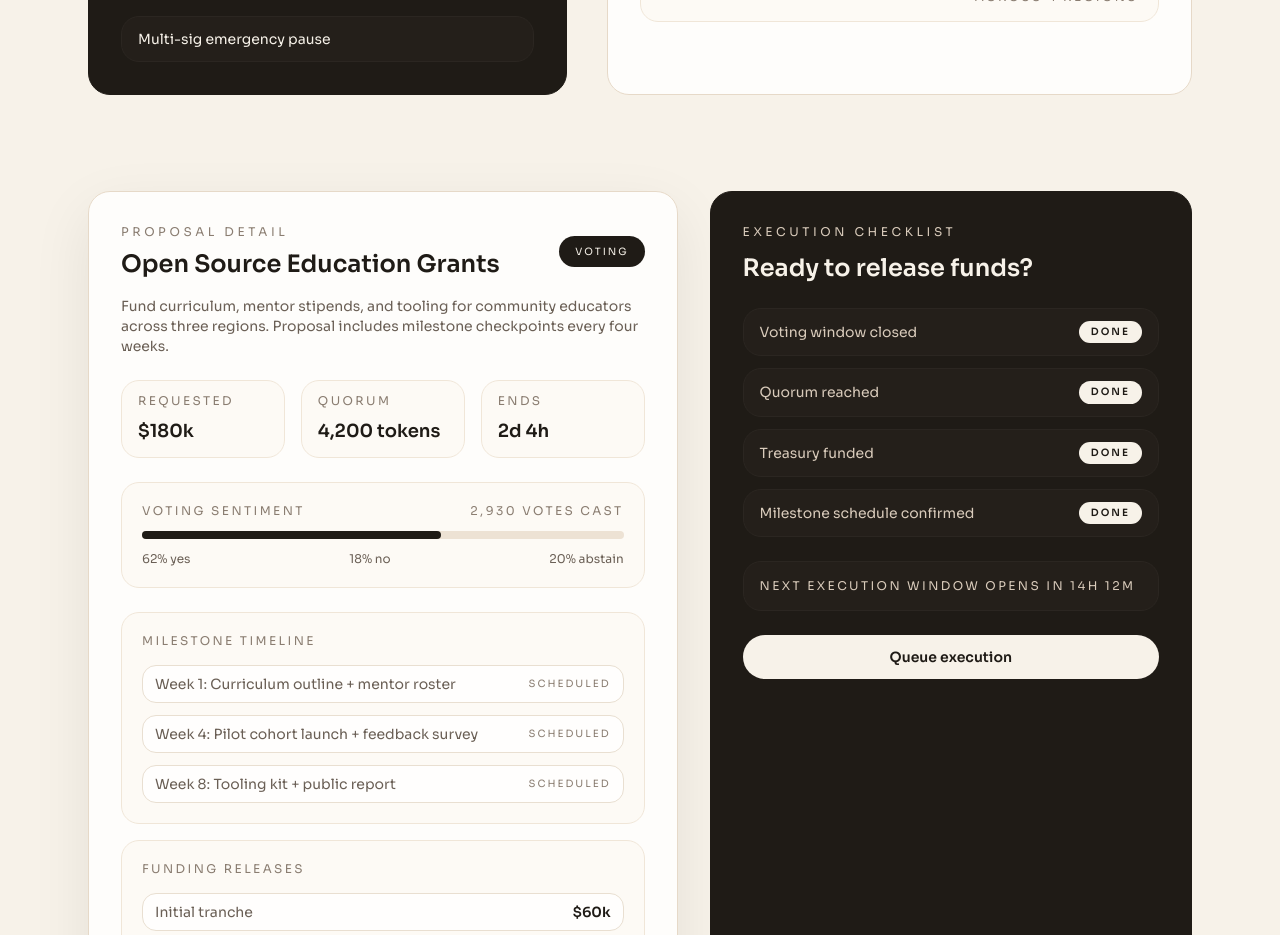
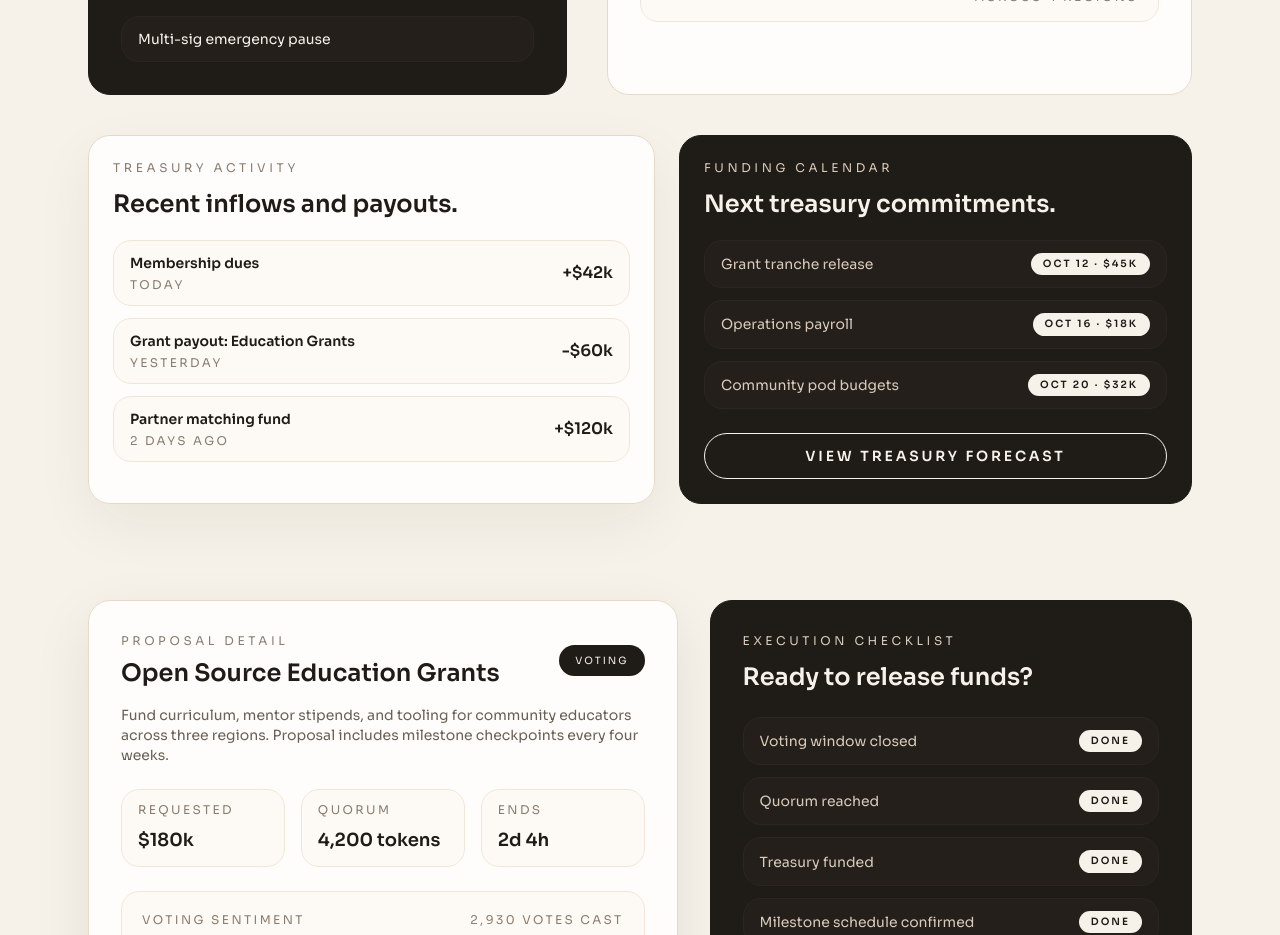
Before and after one commit to TYDev01/Community-Grant-DAO, a Next.js app in the folder frontend/: page / in a window 1280 px wide. Shown: the part 5860-6795 px from the top of the page. Built offline with nearby package versions, Linux system fonts and the light colour scheme.

Commit message:
added a trea<sury activity and funding calander

```diff
--- a/frontend/src/app/page.tsx
+++ b/frontend/src/app/page.tsx
@@ -971,6 +971,89 @@ export default function Home() {
                 </div>
               </div>
             </div>
+            <div className="mt-10 grid gap-6 lg:grid-cols-[1.05fr_0.95fr]">
+              <div className="rounded-3xl border border-[#e6d9c8] bg-white/80 p-6 shadow-[0_20px_60px_rgba(31,27,22,0.06)]">
+                <p className="text-xs uppercase tracking-[0.3em] text-[#8a7d71]">
+                  Treasury activity
+                </p>
+                <h3 className="mt-3 text-2xl font-semibold text-[#1f1b16] font-[var(--font-display)]">
+                  Recent inflows and payouts.
+                </h3>
+                <div className="mt-5 grid gap-3 text-sm text-[#6a5f55]">
+                  {[
+                    {
+                      label: "Membership dues",
+                      value: "+$42k",
+                      time: "Today",
+                    },
+                    {
+                      label: "Grant payout: Education Grants",
+                      value: "-$60k",
+                      time: "Yesterday",
+                    },
+                    {
+                      label: "Partner matching fund",
+                      value: "+$120k",
+                      time: "2 days ago",
+                    },
+                  ].map((item) => (
+                    <div
+                      key={item.label}
+                      className="flex items-center justify-between rounded-2xl border border-[#f0e6d8] bg-[#fdfaf5] px-4 py-3"
+                    >
+                      <div>
+                        <p className="text-sm font-semibold text-[#1f1b16]">
+                          {item.label}
+                        </p>
+                        <p className="mt-1 text-xs uppercase tracking-[0.2em] text-[#8a7d71]">
+                          {item.time}
+                        </p>
+                      </div>
+                      <span className="text-base font-semibold text-[#1f1b16]">
+                        {item.value}
+                      </span>
+                    </div>
+                  ))}
+                </div>
+              </div>
+              <div className="rounded-3xl border border-[#1f1b16] bg-[#1f1b16] p-6 text-[#f7f2e9]">
+                <p className="text-xs uppercase tracking-[0.3em] text-[#d9cbbb]">
+                  Funding calendar
+                </p>
+                <h3 className="mt-3 text-2xl font-semibold font-[var(--font-display)]">
+                  Next treasury commitments.
+                </h3>
+                <div className="mt-5 grid gap-3 text-sm text-[#d9cbbb]">
+                  {[
+                    {
+                      label: "Grant tranche release",
+                      detail: "Oct 12 · $45k",
+                    },
+                    {
+                      label: "Operations payroll",
+                      detail: "Oct 16 · $18k",
+                    },
+                    {
+                      label: "Community pod budgets",
+                      detail: "Oct 20 · $32k",
+                    },
+                  ].map((item) => (
+                    <div
+                      key={item.label}
+                      className="flex items-center justify-between rounded-2xl border border-[#2b2621] bg-[#241f1a] px-4 py-3"
+                    >
+                      <span>{item.label}</span>
+                      <span className="rounded-full bg-[#f7f2e9] px-3 py-1 text-[10px] font-semibold uppercase tracking-[0.2em] text-[#1f1b16]">
+                        {item.detail}
+                      </span>
+                    </div>
+                  ))}
+                </div>
+                <button className="mt-6 w-full rounded-full border border-[#f7f2e9] px-4 py-3 text-sm font-semibold uppercase tracking-[0.2em] text-[#f7f2e9] transition hover:bg-[#f7f2e9] hover:text-[#1f1b16]">
+                  View treasury forecast
+                </button>
+              </div>
+            </div>
           </section>
 
           <section className="mx-auto w-full max-w-6xl px-6 pb-24">
```
